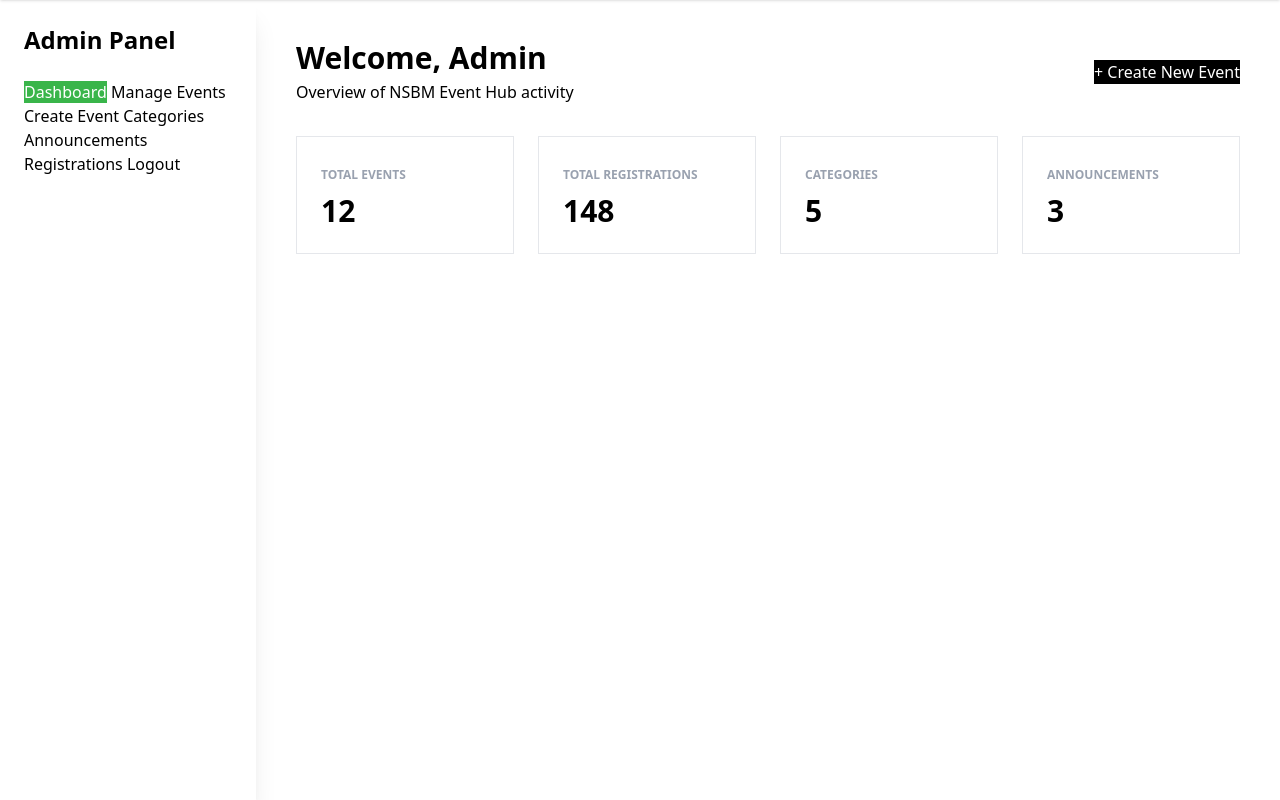
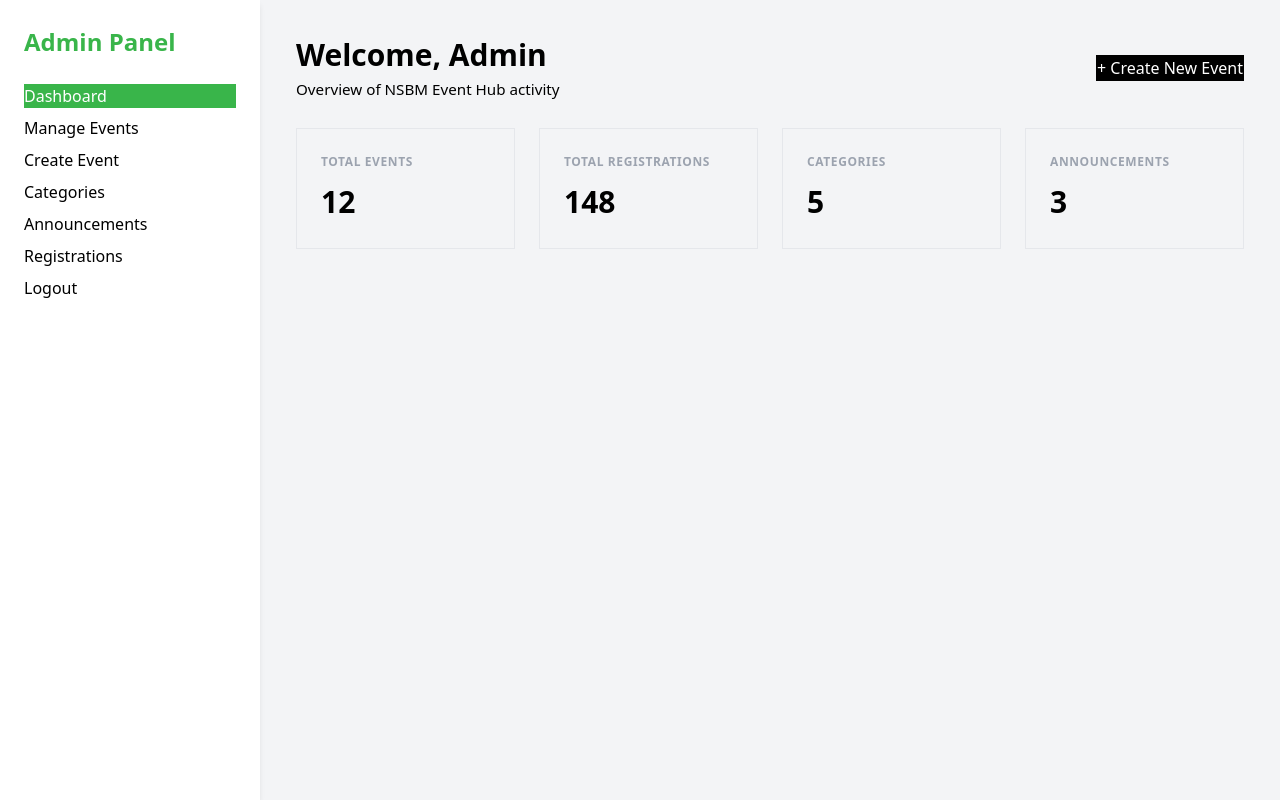
Before and after one commit to GROUP-AA-NSBM/GROUP-AA-NSBM, a PHP site: page /admin/dashboard.php in a window 1280 px wide. Shown: the part 28-828 px from the top of the page. Run offline with PHP 8.4, Linux system fonts and the light colour scheme; some libraries are stand-ins or nearby versions.

Commit message:
Refactor admin panel layout and styles for improved UI consistency
- Updated admin panel layout to use a unified CSS class structure for sidebar, main content, and headers.
- Enhanced styling for buttons, cards, and tables to ensure a cohesive look across all admin pages.
- Improved form layouts and controls for better user experience in event creation and editing.
- Added responsive design adjustments for better usability on various screen sizes.
- Introduced new CSS classes for admin-specific elements to streamline future styling and maintenance.

```diff
--- a/admin/dashboard.php
+++ b/admin/dashboard.php
@@ -1,60 +1,57 @@
 <?php include __DIR__ . '/../includes/header.php'; ?>
 <?php include __DIR__ . '/../includes/not-loggedin-navbar.php'; ?>
+<link rel="stylesheet" href="../assets/css/admin.css">
 
-<div class="min-h-screen bg-base-200 flex flex-col md:flex-row">
+<div class="admin-layout">
 
-  <aside class="w-full md:w-64 bg-base-100 shadow-xl p-6">
-    <h2 class="text-2xl font-extrabold text-primary mb-6">Admin Panel</h2>
-    <nav class="space-y-2">
-      <a href="dashboard.php" class="btn btn-primary w-full justify-start text-left">Dashboard</a>
-      <a href="manage-events.php" class="btn btn-ghost w-full justify-start text-left">Manage Events</a>
-      <a href="create-event.php" class="btn btn-ghost w-full justify-start text-left">Create Event</a>
-      <a href="categories.php" class="btn btn-ghost w-full justify-start text-left">Categories</a>
-      <a href="announcements.php" class="btn btn-ghost w-full justify-start text-left">Announcements</a>
-      <a href="registrations.php" class="btn btn-ghost w-full justify-start text-left">Registrations</a>
-      <a href="../auth/logout.php" class="btn btn-outline btn-error w-full">Logout</a>
+  <aside class="admin-sidebar">
+    <h2 class="admin-sidebar-title">Admin Panel</h2>
+    <nav class="admin-nav">
+      <a href="dashboard.php" class="btn btn-primary">Dashboard</a>
+      <a href="manage-events.php" class="btn btn-ghost">Manage Events</a>
+      <a href="create-event.php" class="btn btn-ghost">Create Event</a>
+      <a href="categories.php" class="btn btn-ghost">Categories</a>
+      <a href="announcements.php" class="btn btn-ghost">Announcements</a>
+      <a href="registrations.php" class="btn btn-ghost">Registrations</a>
+      <a href="../auth/logout.php" class="btn btn-outline btn-error">Logout</a>
     </nav>
   </aside>
 
+  <main class="admin-main">
 
-  <main class="flex-1 p-6 md:p-10">
-
-
-    <div class="flex flex-col md:flex-row md:items-center justify-between mb-8">
+    <div class="admin-header">
       <div>
-        <h1 class="text-3xl font-extrabold">Welcome, Admin</h1>
-        <p class="text-black mt-1">Overview of NSBM Event Hub activity</p>
+        <h1 class="admin-title">Welcome, Admin</h1>
+        <p class="admin-subtitle">Overview of NSBM Event Hub activity</p>
       </div>
-      <a href="create-event.php" class="btn bg-black hover:bg-gray-800 text-white mt-4 md:mt-0">
+      <a href="create-event.php" class="btn admin-btn-black">
         + Create New Event
       </a>
     </div>
 
+    <div class="admin-stats-grid">
 
-    <div class="grid grid-cols-1 sm:grid-cols-2 lg:grid-cols-4 gap-6 mb-10">
-
-      <div class="card bg-base-100 shadow-md p-6 border-l-4 border-primary">
-        <span class="text-xs font-bold text-gray-400 uppercase">Total Events</span>
-        <div class="text-3xl font-extrabold mt-2">12</div>
+      <div class="card stat-card stat-primary">
+        <span class="stat-label">Total Events</span>
+        <div class="stat-value">12</div>
       </div>
 
-      <div class="card bg-base-100 shadow-md p-6 border-l-4 border-secondary">
-        <span class="text-xs font-bold text-gray-400 uppercase">Total Registrations</span>
-        <div class="text-3xl font-extrabold mt-2">148</div>
+      <div class="card stat-card stat-secondary">
+        <span class="stat-label">Total Registrations</span>
+        <div class="stat-value">148</div>
       </div>
 
-      <div class="card bg-base-100 shadow-md p-6 border-l-4 border-accent">
-        <span class="text-xs font-bold text-gray-400 uppercase">Categories</span>
-        <div class="text-3xl font-extrabold mt-2">5</div>
+      <div class="card stat-card stat-accent">
+        <span class="stat-label">Categories</span>
+        <div class="stat-value">5</div>
       </div>
 
-      <div class="card bg-base-100 shadow-md p-6 border-l-4 border-neutral">
-        <span class="text-xs font-bold text-gray-400 uppercase">Announcements</span>
-        <div class="text-3xl font-extrabold mt-2">3</div>
+      <div class="card stat-card stat-neutral">
+        <span class="stat-label">Announcements</span>
+        <div class="stat-value">3</div>
       </div>
 
     </div>
-
 
   </main>
 </div>
--- a/assets/css/admin.css
+++ b/assets/css/admin.css
@@ -1,64 +1,185 @@
-.admin-login-container {
+.admin-layout {
+  min-height: 100vh;
+  display: flex;
+  background-color: #f3f4f6;
+}
+
+.admin-sidebar {
+  width: 260px;
+  min-width: 260px;
+  background-color: #ffffff;
+  padding: 24px;
+  box-shadow: 0 4px 6px -1px rgba(0, 0, 0, 0.1);
+  display: flex;
+  flex-direction: column;
+}
+
+.admin-sidebar-title {
+  font-size: 1.5rem;
+  font-weight: 800;
+  color: #39B54A;
+  margin-bottom: 24px;
+}
+
+.admin-nav {
+  display: flex;
+  flex-direction: column;
+  gap: 8px;
+}
+
+.admin-nav .btn {
+  width: 100%;
+  justify-content: flex-start;
+  text-align: left;
+}
+
+.admin-main {
+  flex: 1;
+  padding: 36px;
+}
+
+.admin-header {
+  display: flex;
+  align-items: center;
+  justify-content: space-between;
+  margin-bottom: 28px;
+}
+
+.admin-title {
+  font-size: 1.875rem;
+  font-weight: 800;
+  line-height: 1.25;
+  margin: 0;
+}
+
+.admin-subtitle {
+  color: #000000;
+  margin-top: 4px;
+  margin-bottom: 0;
+  font-size: 0.95rem;
+}
+
+.admin-stats-grid {
+  display: grid;
+  grid-template-columns: repeat(4, 1fr);
+  gap: 24px;
+  margin-bottom: 32px;
+}
+
+.stat-card {
+  padding: 24px;
+  border-left-width: 4px;
+  border-left-style: solid;
+}
+
+.stat-card.stat-primary {
+  border-left-color: #39B54A;
+}
+
+.stat-card.stat-secondary {
+  border-left-color: #f43f5e;
+}
+
+.stat-card.stat-accent {
+  border-left-color: #06b6d4;
+}
+
+.stat-card.stat-neutral {
+  border-left-color: #2b3440;
+}
+
+.stat-label {
+  font-size: 0.75rem;
+  font-weight: 700;
+  color: #9ca3af;
+  text-transform: uppercase;
+  letter-spacing: 0.05em;
+  display: block;
+}
+
+.stat-value {
+  font-size: 1.875rem;
+  font-weight: 800;
+  margin-top: 8px;
+}
+
+.admin-btn-black {
+  background-color: #000000 !important;
+  color: #ffffff !important;
+  border: 1px solid #000000 !important;
+  transition: none !important;
+}
+
+.admin-btn-black:hover,
+.admin-btn-black:focus,
+.admin-btn-black:active {
+  background-color: #000000 !important;
+  color: #ffffff !important;
+  border-color: #000000 !important;
+}
+
+.admin-btn-edit {
+  border: 1px solid #000000 !important;
+  color: #000000 !important;
+  background-color: transparent !important;
+  transition: none !important;
+}
+
+.admin-btn-edit:hover,
+.admin-btn-edit:focus,
+.admin-btn-edit:active {
+  background-color: #000000 !important;
+  color: #ffffff !important;
+  border-color: #000000 !important;
+}
+
+.admin-card-container {
+  overflow: hidden;
+}
+
+.admin-table-wrapper {
+  overflow-x: auto;
+}
+
+.admin-actions-cell {
+  text-align: center;
+  display: flex;
+  justify-content: center;
+  gap: 6px;
+}
+
+.admin-form-container {
+  max-width: 768px;
+  margin: 0 auto;
+}
+
+.admin-form-grid {
+  display: grid;
+  grid-template-columns: 1fr 1fr;
+  gap: 16px;
+}
+
+.admin-split-layout {
+  display: grid;
+  grid-template-columns: 1fr 2fr;
+  gap: 24px;
+}
+
+.admin-form-actions {
+  display: flex;
+  gap: 12px;
+  padding-top: 16px;
+}
+
+.admin-login-wrapper {
   min-height: 80vh;
   display: flex;
   align-items: center;
   justify-content: center;
-  background-color: #f3f4f6;
-  padding: 20px;
+  padding: 24px;
 }
 
-.admin-login-card {
-  background: #ffffff;
-  padding: 30px;
-  border-radius: 8px;
-  box-shadow: 0 4px 12px rgba(0, 0, 0, 0.1);
+.admin-login-box {
   width: 100%;
-  max-width: 400px;
+  max-width: 440px;
 }
-
-.admin-login-card h2 {
-  font-size: 1.8rem;
-  font-weight: bold;
-  margin-bottom: 5px;
-}
-
-.admin-login-card p {
-  color: #6b7280;
-  font-size: 0.9rem;
-  margin-bottom: 20px;
-}
-
-.form-group {
-  margin-bottom: 15px;
-  display: flex;
-  flex-direction: column;
-}
-
-.form-group label {
-  font-weight: 600;
-  font-size: 0.9rem;
-  margin-bottom: 5px;
-}
-
-.form-group input {
-  padding: 10px;
-  border: 1px solid #d1d5db;
-  border-radius: 6px;
-  font-size: 1rem;
-}
-
-.admin-btn {
-  width: 100%;
-  padding: 12px;
-  background-color: #111827;
-  color: white;
-  border: none;
-  border-radius: 6px;
-  font-weight: bold;
-  cursor: pointer;
-  margin-top: 10px;
-}
-
-.admin-btn:hover {
-  background-color: #1f2937;
-}
```
Also changed, not shown: admin/announcements.php (+36 -35 lines), admin/categories.php (+36 -35 lines), admin/create-event.php (+39 -38 lines), admin/edit-event.php (+37 -37 lines), admin/login.php (+16 -13 lines), admin/manage-events.php (+35 -33 lines), admin/registrations.php (+26 -27 lines).
